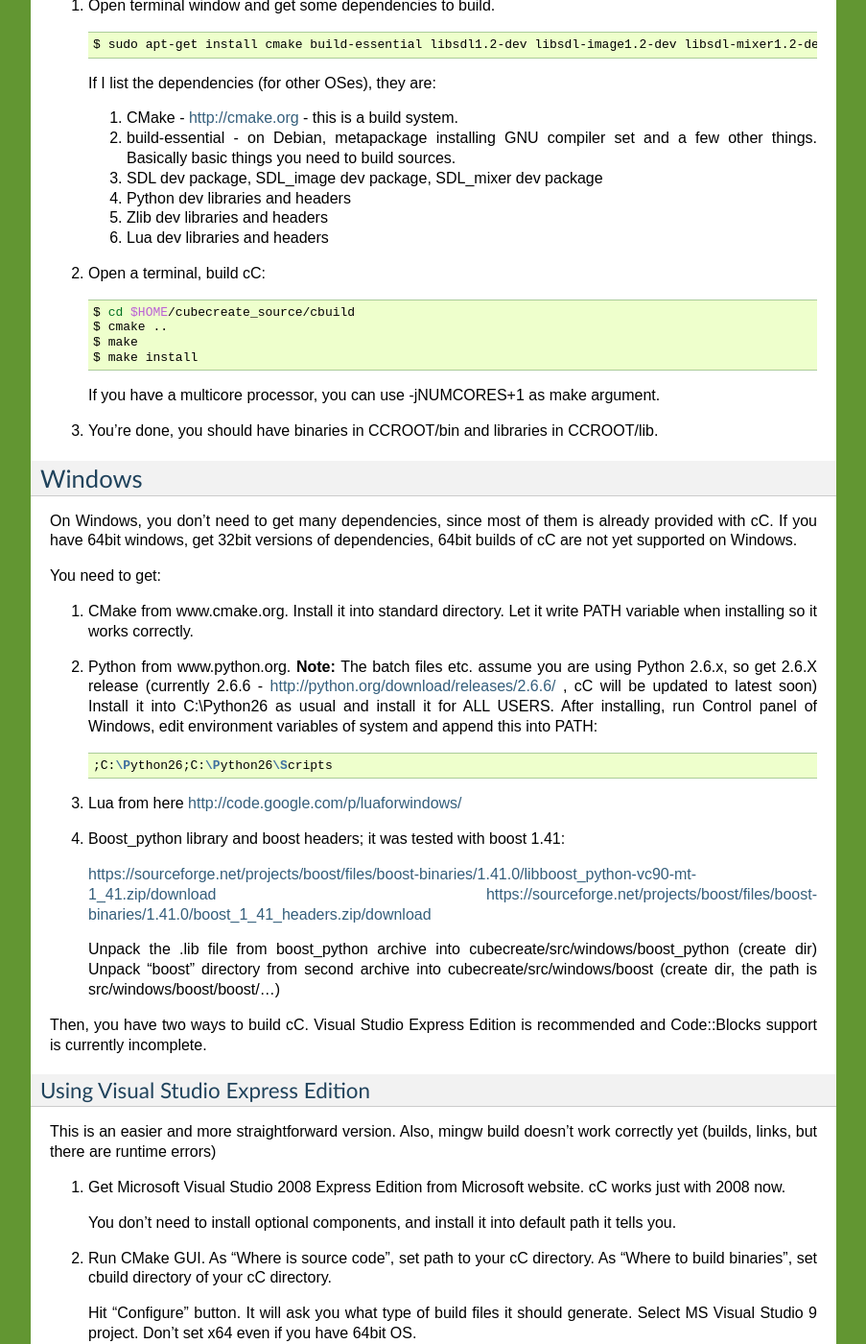
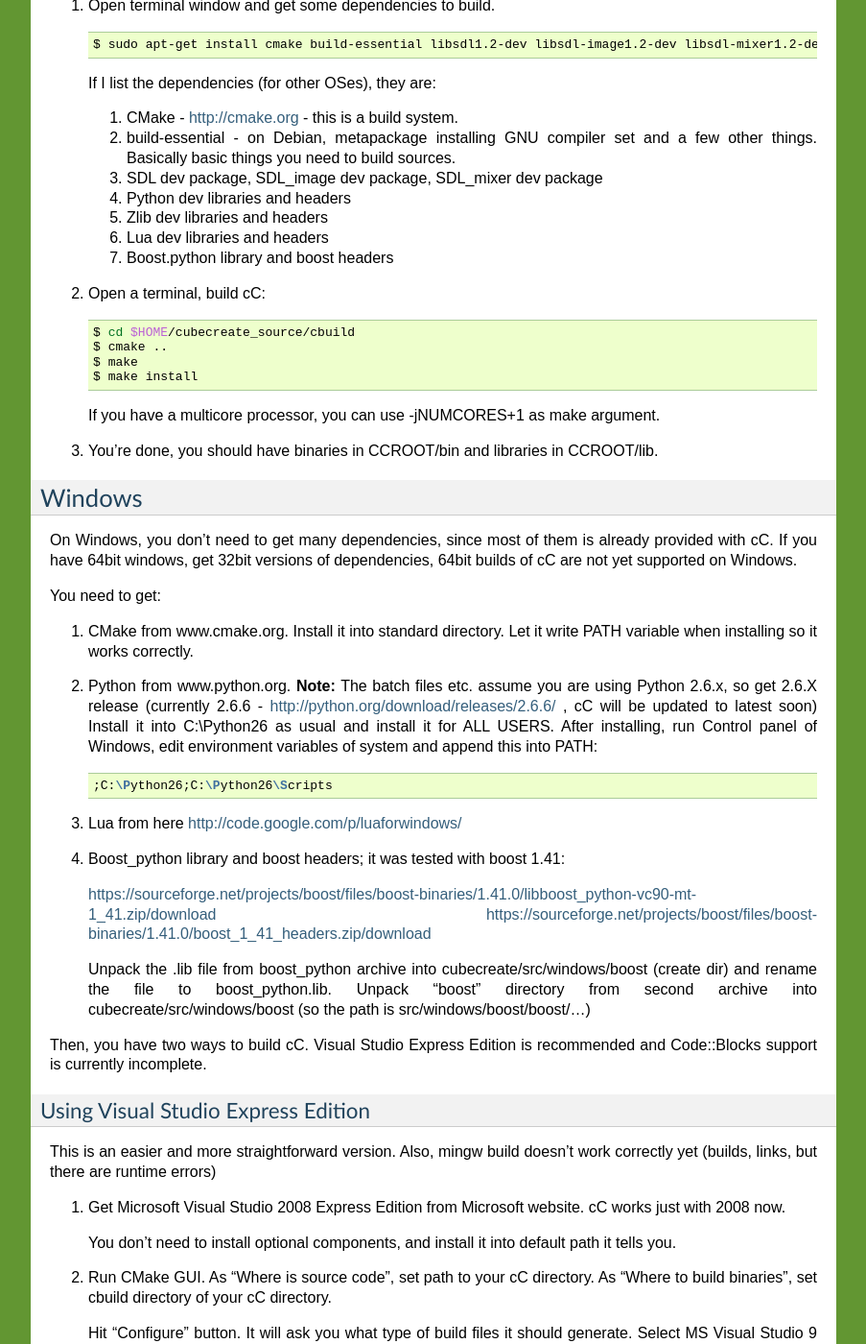
Before and after one commit to OctaForge/OF-Engine, a Sphinx documentation site: the page built from docs/source/guide/compiling.rst, in a window 1280 px wide and 1400 px high, scrolled down 645 px. Shown: the whole window at 96% size, without its empty margins (198-1101 px from the left). Built offline with Sphinx 7.4.7, drawn with Linux system fonts in a browser that asks for light colours.

Commit message:
Fix windows build and installation instructions under VCPP, mingw fix is being worked on (that will become preferred way of building later)

```diff
--- a/docs/source/guide/compiling.rst
+++ b/docs/source/guide/compiling.rst
@@ -36,7 +36,7 @@ with little modifications it should work everywhere.
 
    .. code-block :: bash
 
-       $ sudo apt-get install cmake build-essential libsdl1.2-dev libsdl-image1.2-dev libsdl-mixer1.2-dev python-dev zlib1g-dev liblua5.1-dev
+       $ sudo apt-get install cmake build-essential libsdl1.2-dev libsdl-image1.2-dev libsdl-mixer1.2-dev python-dev zlib1g-dev liblua5.1-dev libboost-python-dev
 
    If I list the dependencies (for other OSes), they are:
 
@@ -47,6 +47,7 @@ with little modifications it should work everywhere.
    4. Python dev libraries and headers
    5. Zlib dev libraries and headers
    6. Lua dev libraries and headers
+   7. Boost.python library and boost headers
 
 2. Open a terminal, build cC:
 
@@ -85,8 +86,8 @@ You need to get:
    https://sourceforge.net/projects/boost/files/boost-binaries/1.41.0/libboost_python-vc90-mt-1_41.zip/download
    https://sourceforge.net/projects/boost/files/boost-binaries/1.41.0/boost_1_41_headers.zip/download
 
-   Unpack the .lib file from boost_python archive into cubecreate/src/windows/boost_python (create dir)
-   Unpack "boost" directory from second archive into cubecreate/src/windows/boost (create dir, the path is src/windows/boost/boost/...)
+   Unpack the .lib file from boost_python archive into cubecreate/src/windows/boost (create dir) and rename the file to boost_python.lib.
+   Unpack "boost" directory from second archive into cubecreate/src/windows/boost (so the path is src/windows/boost/boost/...)
 
 Then, you have two ways to build cC. Visual Studio Express Edition is recommended and Code::Blocks support is currently incomplete.
 
```
Also changed, not shown: 3 other files.
